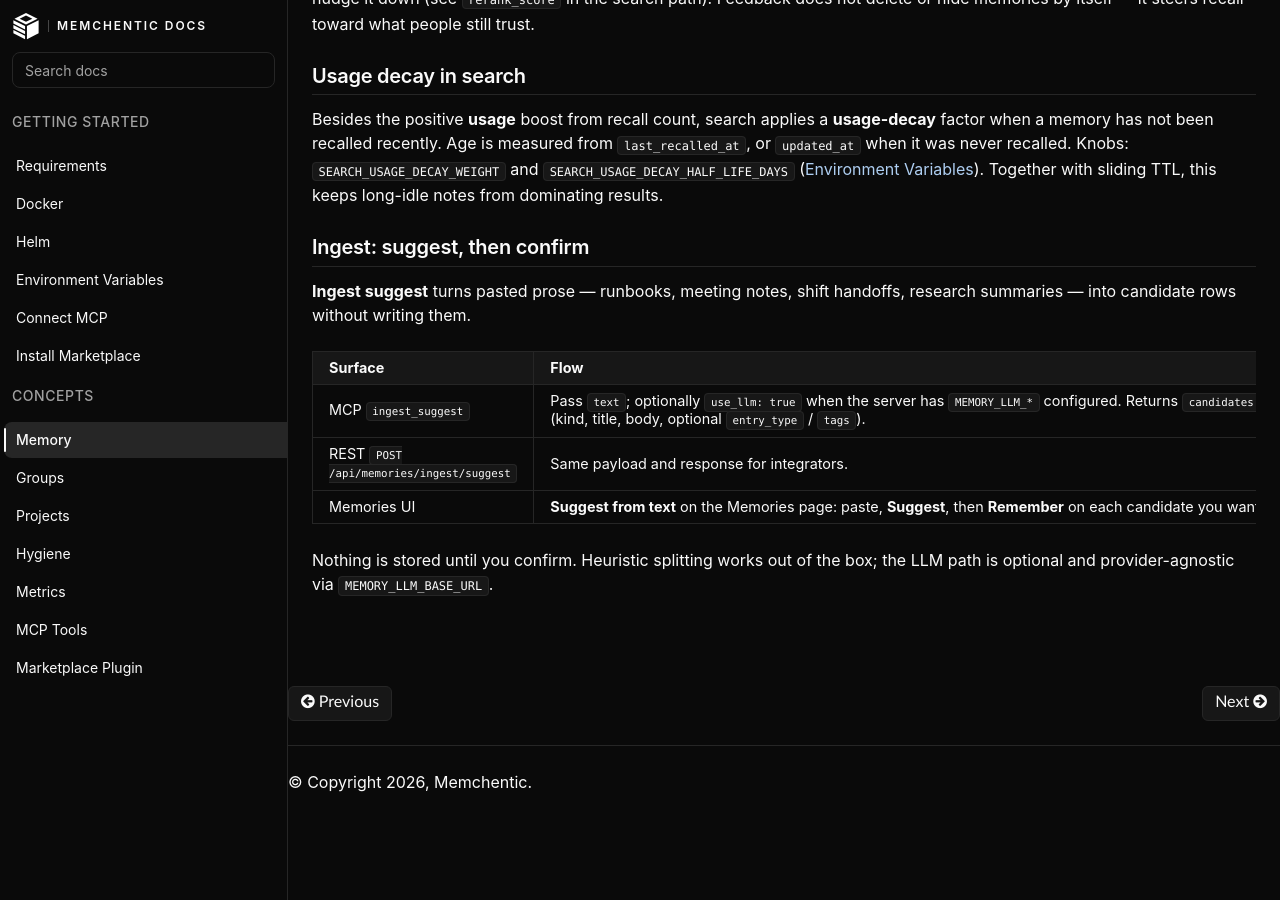
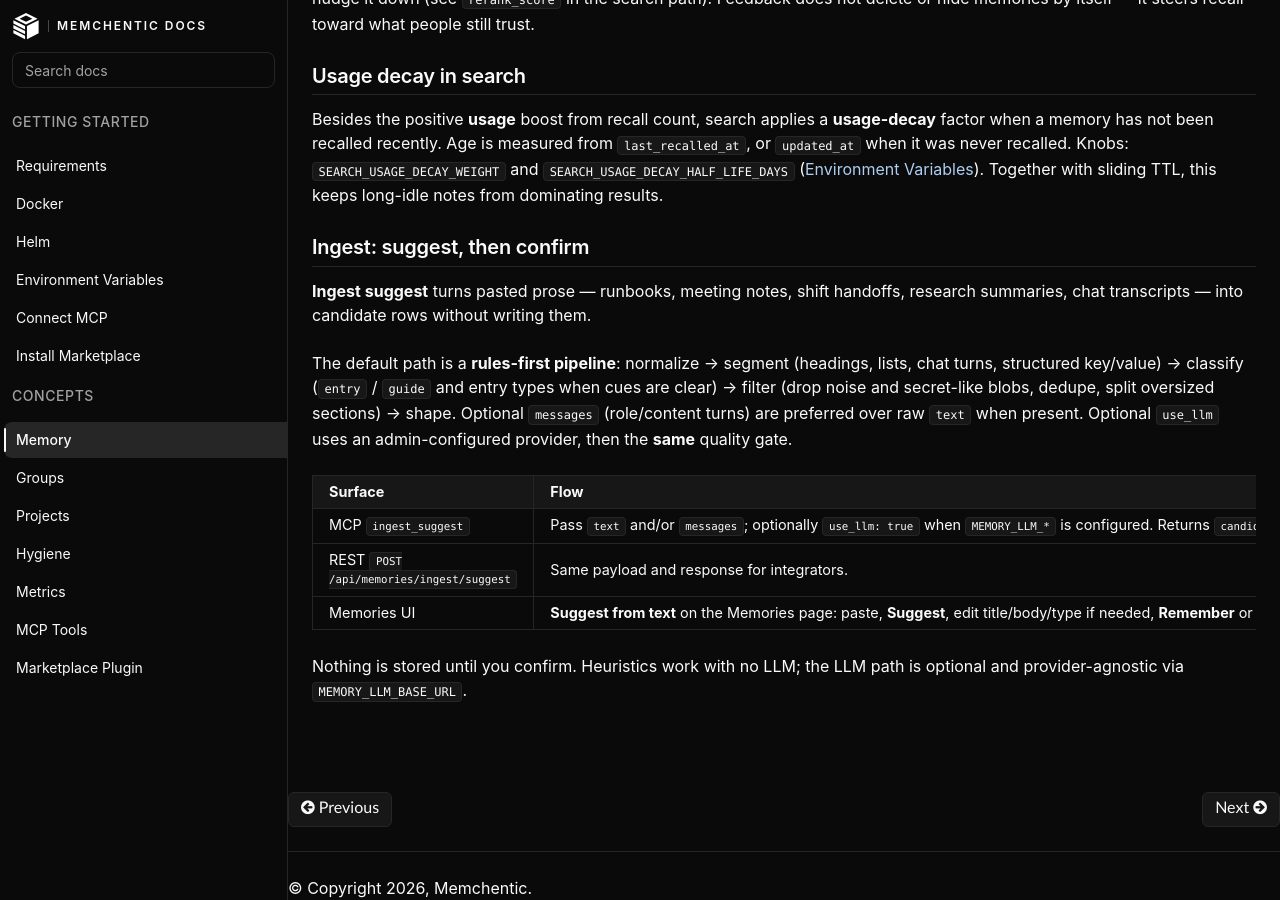
Before and after one commit to memchentic/docs, a Sphinx documentation site: the page built from sphinx/source/memory.md, in a window 1280 px wide and 900 px high, scrolled down 8717 px. Built offline with Sphinx 7.4.7 and the Read the Docs theme 3.1.0, drawn with Linux system fonts in a browser that asks for light colours; before the commit the page ends 9511 px from its top, so only the background shows below that.

Commit message:
docs: document elite ingest suggest pipeline (#10)

```diff
--- a/sphinx/source/memory.md
+++ b/sphinx/source/memory.md
@@ -430,13 +430,21 @@ with sliding TTL, this keeps long-idle notes from dominating results.
 ## Ingest: suggest, then confirm
 
 **Ingest suggest** turns pasted prose — runbooks, meeting notes, shift
-handoffs, research summaries — into candidate rows without writing them.
+handoffs, research summaries, chat transcripts — into candidate rows without
+writing them.
+
+The default path is a **rules-first pipeline**: normalize → segment (headings,
+lists, chat turns, structured key/value) → classify (`entry` / `guide` and
+entry types when cues are clear) → filter (drop noise and secret-like blobs,
+dedupe, split oversized sections) → shape. Optional `messages` (role/content
+turns) are preferred over raw `text` when present. Optional `use_llm` uses an
+admin-configured provider, then the **same** quality gate.
 
 | Surface | Flow |
 | --- | --- |
-| MCP `ingest_suggest` | Pass `text`; optionally `use_llm: true` when the server has `MEMORY_LLM_*` configured. Returns `candidates` (kind, title, body, optional `entry_type` / `tags`). |
+| MCP `ingest_suggest` | Pass `text` and/or `messages`; optionally `use_llm: true` when `MEMORY_LLM_*` is configured. Returns `candidates` with `kind`, `title`, `body`, `confidence`, `reasons`, `source`, and optional `entry_type` / `tags` / path hints. |
 | REST `POST /api/memories/ingest/suggest` | Same payload and response for integrators. |
-| Memories UI | **Suggest from text** on the Memories page: paste, **Suggest**, then **Remember** on each candidate you want kept. |
+| Memories UI | **Suggest from text** on the Memories page: paste, **Suggest**, edit title/body/type if needed, **Remember** or **Dismiss**. Confirm writes to personal space, or the default shared space when the Memories filter is set to group. |
 
-Nothing is stored until you confirm. Heuristic splitting works out of the box;
-the LLM path is optional and provider-agnostic via `MEMORY_LLM_BASE_URL`.
+Nothing is stored until you confirm. Heuristics work with no LLM; the LLM path
+is optional and provider-agnostic via `MEMORY_LLM_BASE_URL`.
```
Also changed, not shown: sphinx/source/mcp-tools.md (+1 -1 lines).
